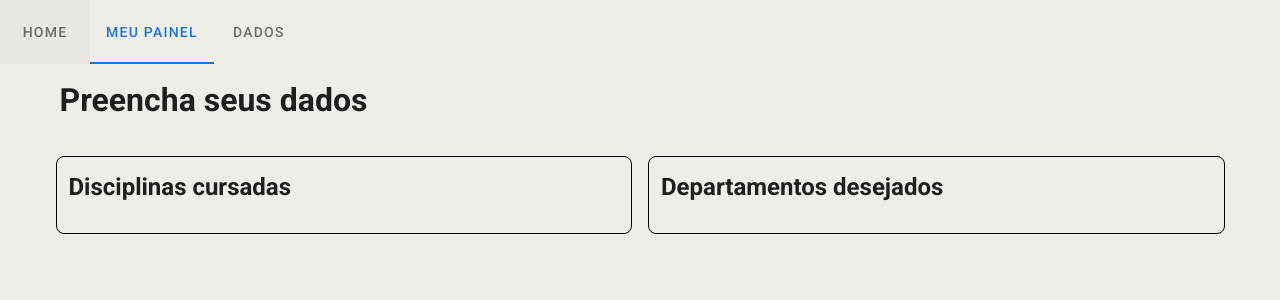
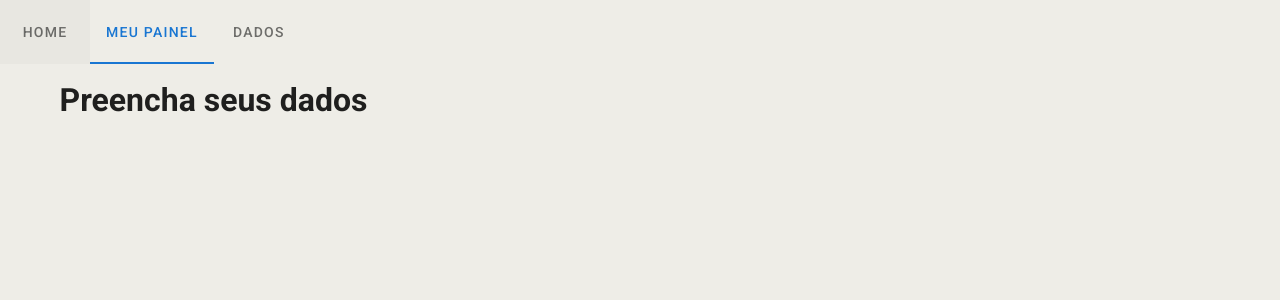
Before and after one commit to Recomendador-de-Disciplinas/Recomendador-de-Disciplinas.github.io, a Vue app in the folder frontend/: page /painel in a window 1280 px wide. Shown: the top 300 px of the page. Built offline with nearby package versions, Linux system fonts and the light colour scheme.

Commit message:
fixes + init README
Signed-off-by: Daniel Leal <os.leal90@gmail.com>
co-authored-by: Erick Rodrigues <erick.rodrigues.santana14@gmail.com>
co-authored-by: Francisco Eugênio Wernke <franwernke@usp.br>
co-authored-by: Vinicius Frota <viniciuspxfrota@gmail.com>

```diff
--- a/frontend/package.json
+++ b/frontend/package.json
@@ -24,6 +24,7 @@
     "eslint": "^7.32.0",
     "eslint-config-prettier": "^8.3.0",
     "eslint-loader": "^4.0.2",
+    "eslint-plugin-jest": "^25.0.5",
     "eslint-plugin-prettier": "^4.0.0",
     "eslint-plugin-vue": "^6.2.2",
     "jest": "^27.2.5",
--- a/frontend/src/router/index.js
+++ b/frontend/src/router/index.js
@@ -2,7 +2,7 @@ import Vue from 'vue';
 import VueRouter from 'vue-router';
 import Home from '@/views/Home.vue';
 import Painel from '@/views/Painel.vue';
-import Forms from '@/views/Forms.vue';
+import Forms from '@/views/forms/Forms.vue';
 
 Vue.use(VueRouter);
 
--- a/frontend/src/views/Painel.vue
+++ b/frontend/src/views/Painel.vue
@@ -1,7 +1,7 @@
 <template>
   <v-container>
     <h1 v-if="checkData">Preencha seus dados</h1>
-    <div v-if="checkData">
+    <div v-if="!checkData">
       <v-row class="my-4">
         <h1 class="mx-2">{{ name }}</h1>
       </v-row>
```
Also changed, not shown: 1 other file (tests, documents, lock files or other folders).
